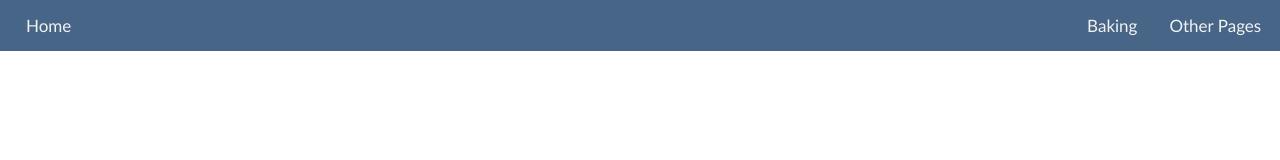
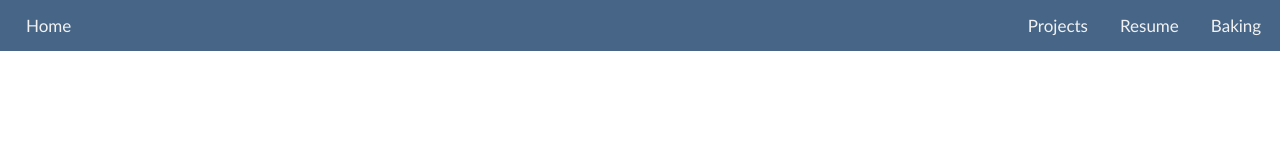
Before and after one commit to JacobLBaum/JacobLBaum.github.io, a plain HTML site: page baking.html in a window 1280 px wide. Shown: the top 160 px of the page. Drawn offline with Linux system fonts and the light colour scheme.

Commit message:
Update Navbar in baking.html

```diff
--- a/baking.html
+++ b/baking.html
@@ -48,8 +48,9 @@
         <a href="https://jacoblbaum.github.io">Home</a>
     </div>
     <div class="navbar-links">
+        <a href="/resume.html">Projects</a>
+        <a href="/resume.html" target="_blank">Resume</a>
         <a href="https://jacoblbaum.github.io/baking">Baking</a>
-        <a href="https://jacoblbaum.github.io">Other Pages</a>
     </div>
 </div>
 
```
